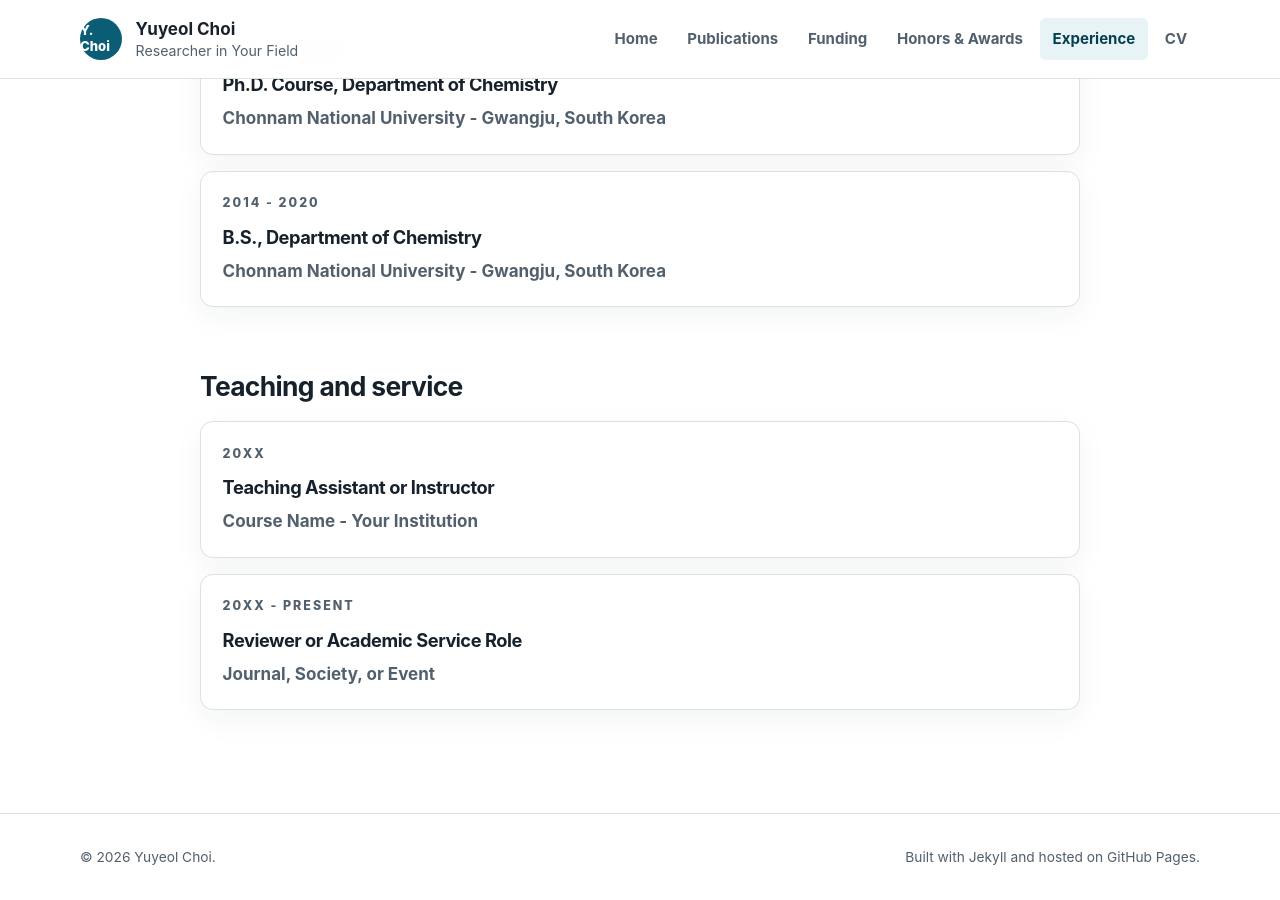
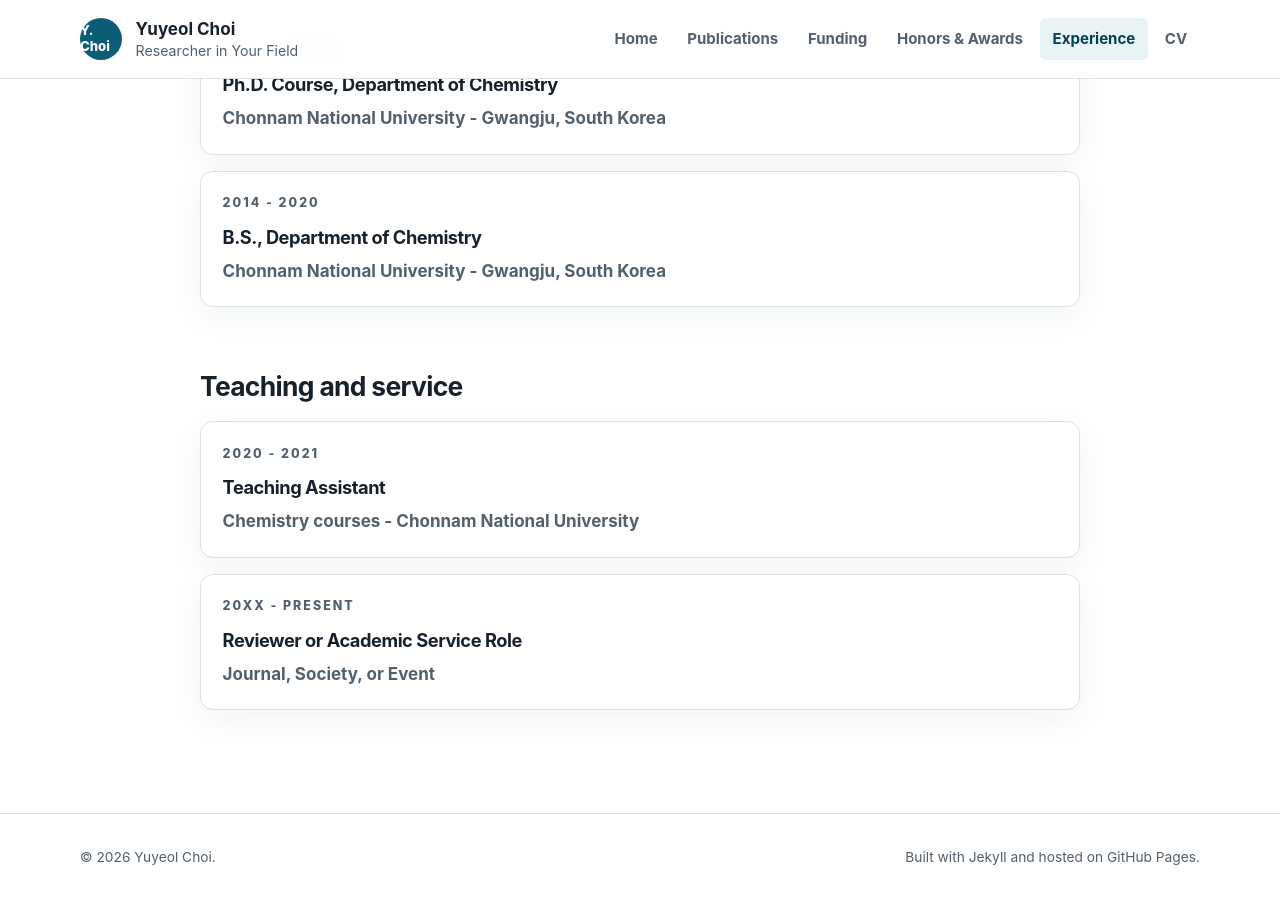
Before and after one commit to yuyeolchoi/yuyeolchoi.github.io, a Jekyll site: the page built from experience.html, in a window 1280 px wide and 900 px high, scrolled down 1121 px. Built offline with Jekyll 4.4.1, drawn with Linux system fonts in a browser that asks for light colours.

Commit message:
Update teaching assistant experience

```diff
--- a/_data/cv.yml
+++ b/_data/cv.yml
@@ -53,10 +53,10 @@ presentations:
     year: "20XX"
 
 teaching:
-  - role: "Teaching Assistant or Instructor"
-    course: "Course Name"
-    institution: "Your Institution"
-    period: "20XX"
+  - role: "Teaching Assistant"
+    course: "Chemistry courses"
+    institution: "Chonnam National University"
+    period: "2020 - 2021"
 
 service:
   - role: "Reviewer or Academic Service Role"
```
